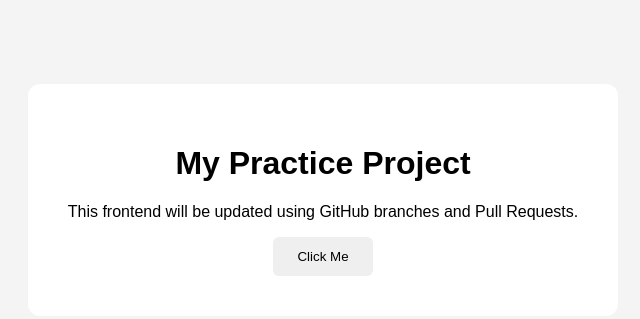
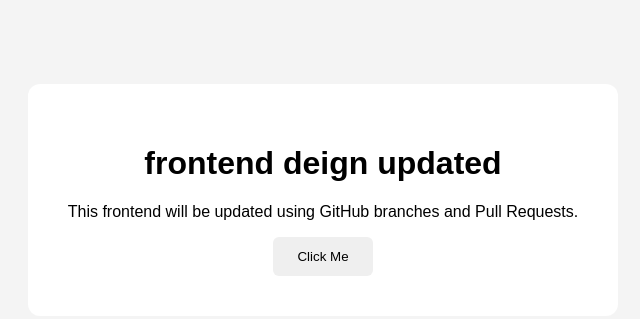
Before and after one commit to abhishekpatilavp18-beep/learningPR, a plain HTML site: page frontend/index.html in a window 1280 px wide. Shown: the part 200-519 px from the top of the page, without its empty margins (317-957 px from the left). Drawn offline with Linux system fonts and the light colour scheme.

Commit message:
Update frontend design

```diff
--- a/frontend/index.html
+++ b/frontend/index.html
@@ -9,7 +9,7 @@
 
 <body>
   <div class="container">
-    <h1>My Practice Project</h1>
+    <h1>frontend deign updated </h1>
     <p>This frontend will be updated using GitHub branches and Pull Requests.</p>
 
     <button>Click Me</button>
```
